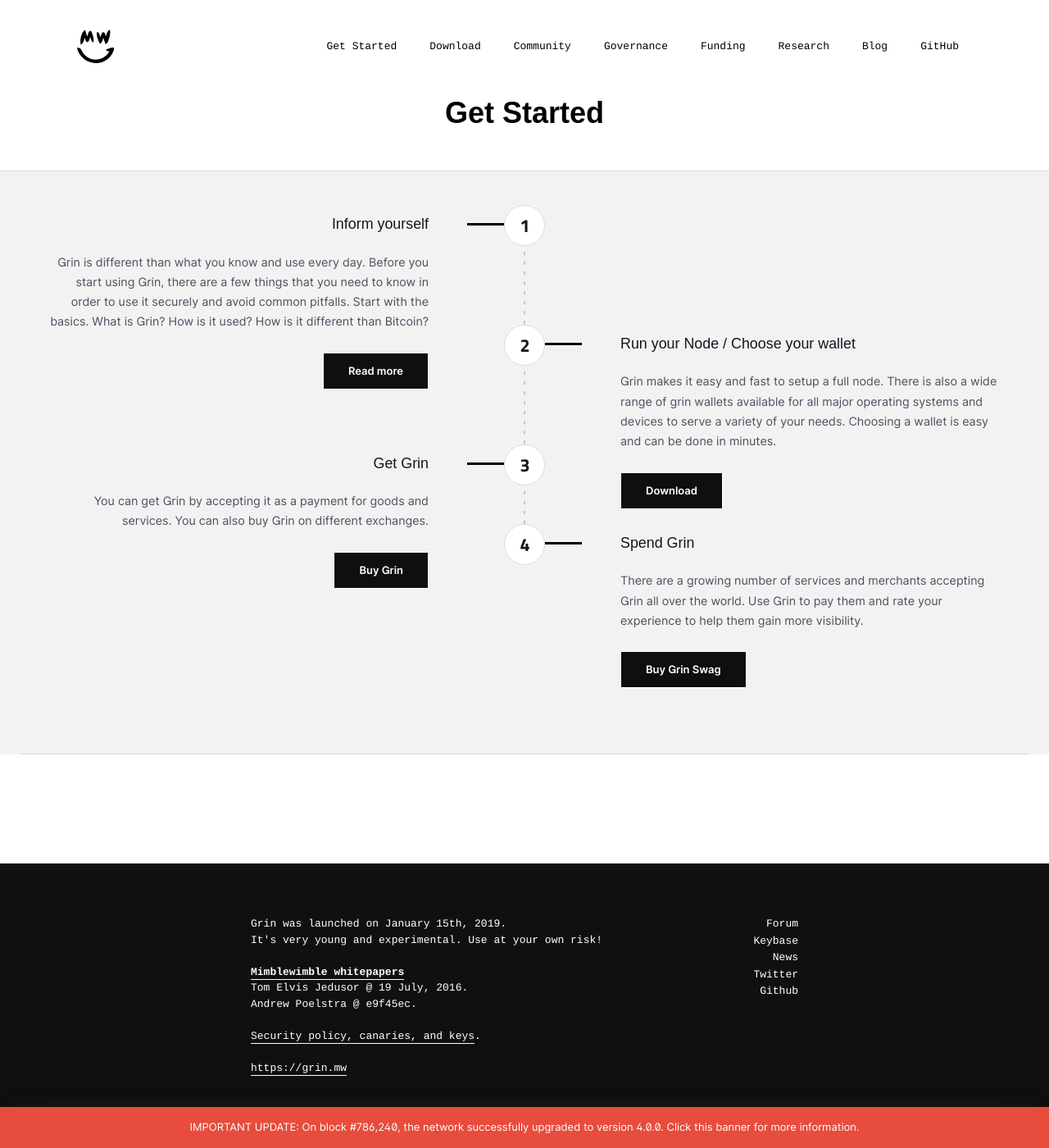
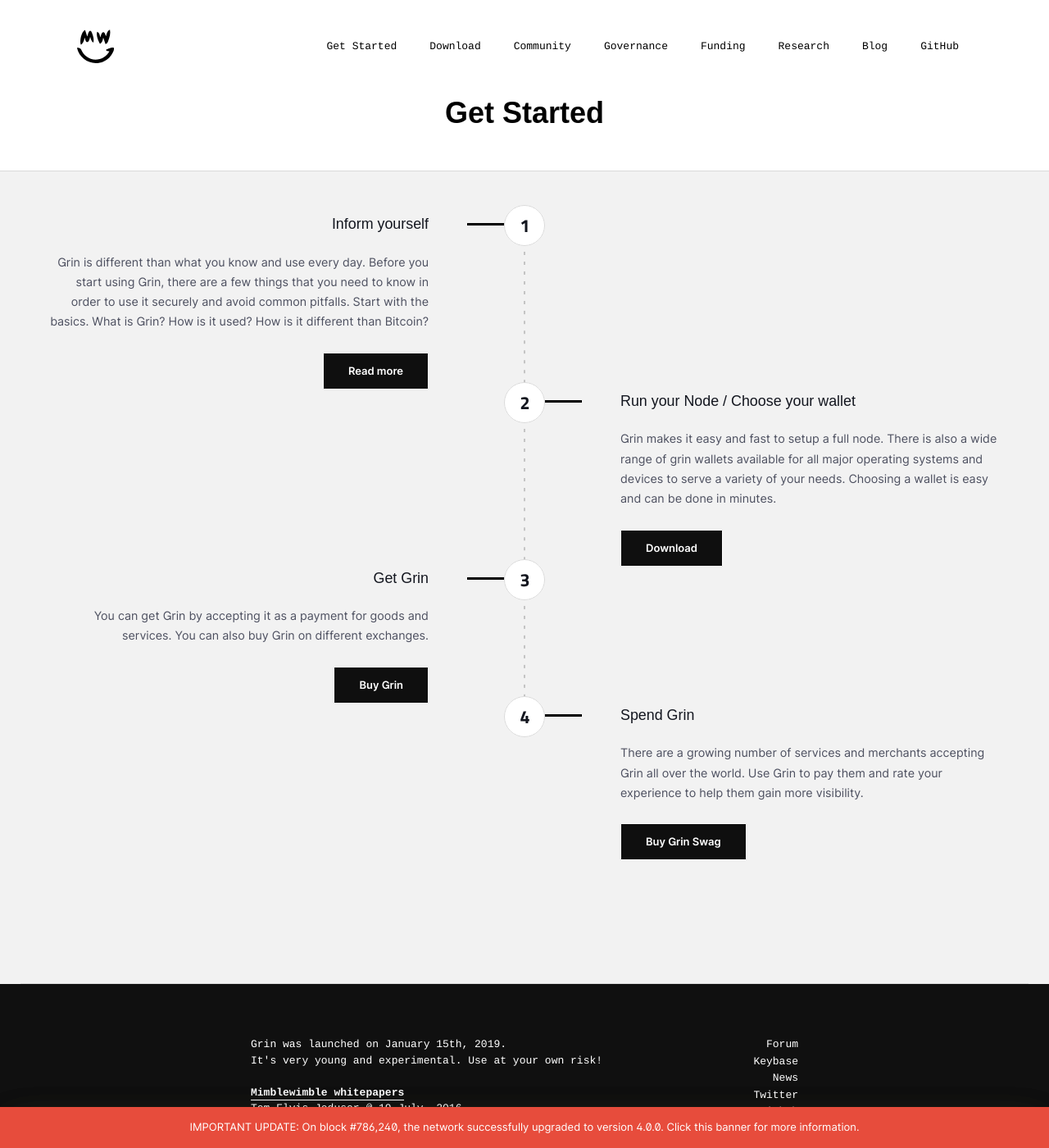
Before and after one commit to mimblewimble/site, a Jekyll site: the page built from get-started.html, in a window 1280 px wide and 1400 px high. Shown: the whole window at 82% size. Built offline with Jekyll 4.4.1, drawn with Linux system fonts in a browser that asks for light colours; nearby versions of some CDN libraries.

Commit message:
Fix buttons issue on 'Get Started' page

```diff
--- a/_sass/get-started.scss
+++ b/_sass/get-started.scss
@@ -96,20 +96,14 @@
     text-align: right;
 }
 .left-column div{
-    position: absolute;
-    bottom: -70px;
-    right: 0;
-    z-index: 10;
+    margin-top: 25px;
 }
 .right-column{
     margin-left: auto;
     text-align: left;
 }
 .right-column div{
-    position: absolute;
-    bottom: -70px;
-    left: 0;
-    z-index: 10;
+    margin-top: 25px;
 }
 .start-content div div a,
 .start-content div div a:link{
```
